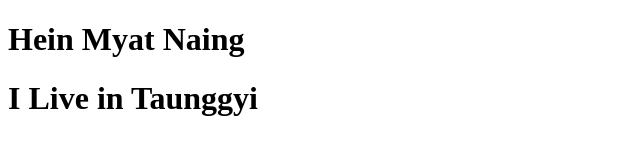
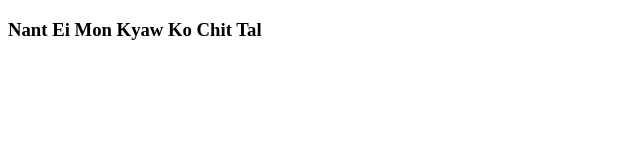
Before and after one commit to jozhaung/jozhaung.github.io, a plain HTML site: page index.html in a window 1280 px wide. Shown: the whole page, without its empty margins (0-640 px from the left). Drawn offline with Linux system fonts and the light colour scheme.

Commit message:
first upload

```diff
--- a/index.html
+++ b/index.html
@@ -6,7 +6,6 @@
     <title>Document</title>
 </head>
 <body>
-    <h1>Hein Myat Naing</h1>
-    <h1>I Live in Taunggyi</h1>
+    <h3>Nant Ei Mon Kyaw Ko Chit Tal</h3>
 </body>
 </html>
```
